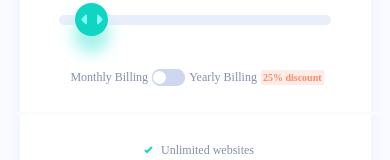
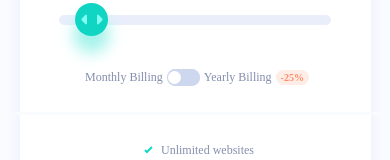
Before and after one commit to Saicharan0662/frontend-mentor-solutions, a React (Create React App) app in the folder interactive-pricing-component-main/: page / in a window 390 px wide. Shown: the part 390-550 px from the top of the page. Built offline with nearby package versions, Linux system fonts and the light colour scheme.

Commit message:
text bug fixed

```diff
--- a/interactive-pricing-component-main/src/App.css
+++ b/interactive-pricing-component-main/src/App.css
@@ -216,6 +216,9 @@ input:checked + .toggler:before{
   background-color: hsl(174, 77%, 80%);
 }
 
+.text::before{
+    content: "25% discount";
+}
 @media screen and (max-width: 460px) {
     .pricing-card{
         width: 90%;
@@ -236,5 +239,11 @@ input:checked + .toggler:before{
         row-gap: 20px;
         position: relative;
     }
-
+    .text::before{
+        content: "-25%";
+    }
+    .discount-text{
+        border-radius: 21px;
+        padding: 2px 5px;
+    }
 }
--- a/interactive-pricing-component-main/src/component/Card.js
+++ b/interactive-pricing-component-main/src/component/Card.js
@@ -32,7 +32,7 @@ const Card = () => {
                     </label>
                 </span>
                 <span className='small-gray-text'>Yearly Billing</span>
-                <span className='discount-text'>25% discount</span>
+                <span className='discount-text text'></span>
             </div>
             <span className="border"></span>
             <div className="card-footer">
```
